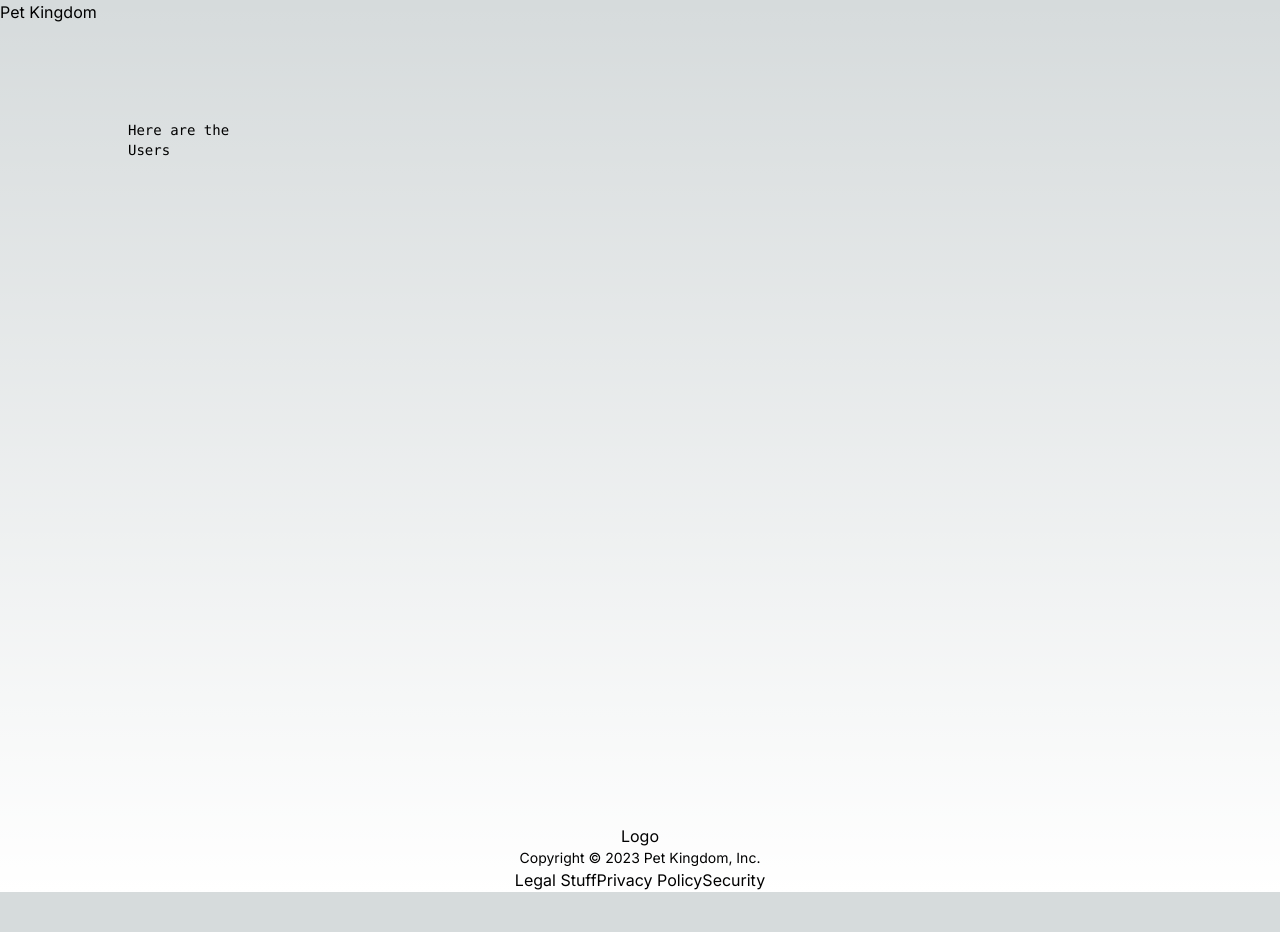
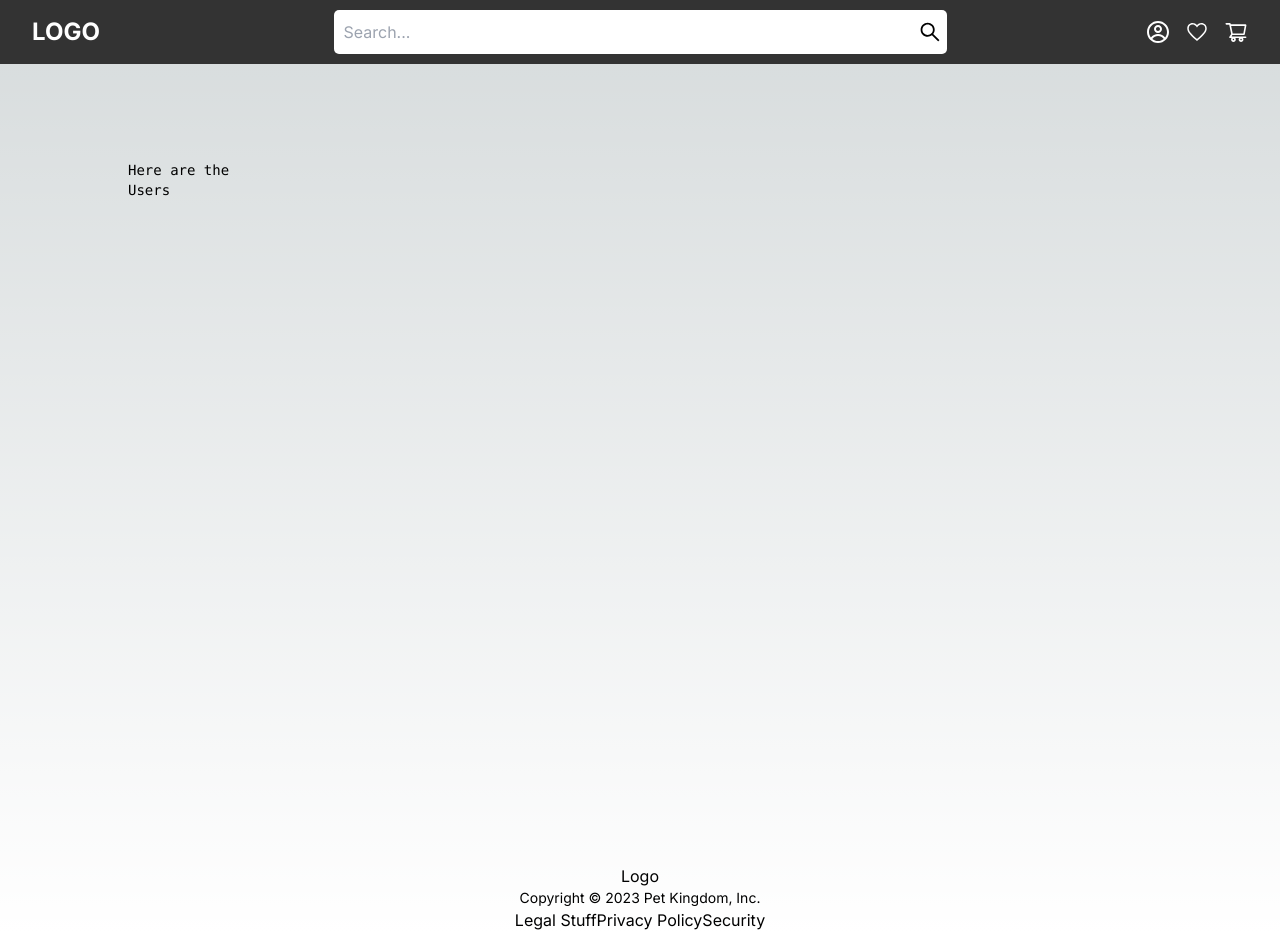
Before and after one commit to SaraDonaldson/pet-kingdom, a Next.js app in the folder pet-kingdom/: page /settings in a window 1280 px wide. Before the commit the page ends 892 px from the top, so only its background shows below. Built offline with nearby package versions, Linux system fonts and the light colour scheme.

Commit message:
Add css module for Navbar, modify Navbar functionality

```diff
--- /dev/null
+++ b/pet-kingdom/Components/Navbar/Navbar.module.css
@@ -0,0 +1,41 @@
+.navbar {
+    display: flex;
+    align-items: center;
+    background-color: #333;
+    color: white;
+    padding: 10px 32px;
+}
+
+.logo {
+    flex: 1;
+    font-size: 1.5em;
+    font-weight: bold;
+}
+
+.searchBar {
+    flex: 2;
+    display: flex;
+    align-items: center;
+    background-color: white;
+    border-radius: 5px;
+    padding: 5px;
+    color: black;
+}
+
+.searchBar input {
+    border: none;
+    outline: none;
+    flex: 1;
+    padding: 5px;
+}
+
+.navItems {
+    flex: 1;
+    display: flex;
+    justify-content: flex-end;
+}
+
+.icon {
+    margin-left: 15px;
+    cursor: pointer;
+}
--- a/pet-kingdom/Components/Navbar/Navbar.tsx
+++ b/pet-kingdom/Components/Navbar/Navbar.tsx
@@ -1,39 +1,44 @@
-'use client'
+"use client";
 // import { getCookie } from '@/lib/functions/cookies/getCookie';
 // import { removeCookie } from '@/lib/functions/cookies/removeCookie';
-import { cookies } from 'next/headers';
-import Image from 'next/image';
-import { usePathname, useRouter } from 'next/navigation';
-import { useEffect, useState } from 'react';
+import { cookies } from "next/headers";
+import Image from "next/image";
+import { usePathname, useRouter } from "next/navigation";
+import { useEffect, useState } from "react";
 
-const Navbar: React.FC = () => {
-const router = useRouter()
-const [isLoggedIn, setIsLoggedIn] = useState<boolean>(false)
-const [isAdmin, setIsAdmin] = useState<boolean>(false)
-const pathname = usePathname()
+import React from "react";
+import styles from "./Navbar.module.css";
+import { AiOutlineSearch, AiOutlineShoppingCart } from "react-icons/ai";
+import { IoMdHeartEmpty } from "react-icons/io";
+import { CgProfile } from "react-icons/cg";
+
+function Navbar() {
+const router = useRouter();
+const [isLoggedIn, setIsLoggedIn] = useState<boolean>(false);
+const [isAdmin, setIsAdmin] = useState<boolean>(false);
+const pathname = usePathname();
 
   function logOut() {
     if (typeof window !== "undefined") {
       // removeCookie('loggedIn');
       localStorage.clear();
       setIsLoggedIn(false);
-    if(pathname === '/'){
-
+      if (pathname === "/") {
         router.refresh();
       } else {
-      router.push('/')
+        router.push("/");
       }
     }
   }
 
   async function checkLoggedIn() {
-  console.log('trying')
+    console.log("trying");
     // if (typeof window !== "undefined") {
-    const foundUser = localStorage.getItem('user');
+    const foundUser = localStorage.getItem("user");
     if (foundUser) {
       setIsLoggedIn(true);
       const parsedUser = await JSON.parse(foundUser);
-      if (parsedUser.role !== 'user') {
+      if (parsedUser.role !== "user") {
         setIsAdmin(true);
         // setTimeoutActive(false);
       }
@@ -43,37 +48,49 @@ async function checkLoggedIn() {
     // }
   }
 
-
   useEffect(() => {
     //@ts-ignore
-window.addEventListener('storage', checkLoggedIn())
+    window.addEventListener("storage", checkLoggedIn());
     //@ts-ignore
-    return () => window.removeEventListener('storage', checkLoggedIn())
+    return () => window.removeEventListener("storage", checkLoggedIn());
   }, []);
 
   return (
-    <div className="bg-gradient-to-r via-southPeach via-70% to-transparent  from-coral bg-opacity-45 absolute top-0 left-0 w-full px-4 flex items-center justify-between">
+    <nav className={styles.navbar}>
       {/* Logo */}
-      <div onClick={()=> router.push('/')}className="flex cursor-pointer items-center">
-      Pet Kingdom
+      <div className={styles.logo}>LOGO</div>
+      <div className={styles.searchBar}>
+        <input type="text" placeholder="Search..." />
+        <AiOutlineSearch size="1.5em" />
         </div>
         {/* Buttons */}
-    {
-      isLoggedIn && (
+        {isLoggedIn && (
           <div className=" space-x-4">
-        {isAdmin &&
-        <button onClick={() => router.push(pathname.includes('admin') ? '/':'admin')} className="border-2 border-white bg-southPeach hover:shadow-md transition-all duration-300 px-4 py-2 rounded  hover:bg-opacity-80">
-          {pathname.includes('admin') ? 'User':'Admin'} View
+            {isAdmin && (
+              <button
+                onClick={() =>
+                  router.push(pathname.includes("admin") ? "/" : "admin")
+                }
+                className="border-2 border-white bg-southPeach hover:shadow-md transition-all duration-300 px-4 py-2 rounded  hover:bg-opacity-80"
+              >
+                {pathname.includes("admin") ? "User" : "Admin"} View
               </button>
-        }
-        <button onClick={logOut} className="border-2 border-white bg-southPeach hover:shadow-md transition-all px-4 py-2 rounded  hover:bg-opacity-80">
+            )}
+            <button
+              onClick={logOut}
+              className="border-2 border-white bg-southPeach hover:shadow-md transition-all px-4 py-2 rounded  hover:bg-opacity-80"
+            >
               Log Out
             </button>
           </div>
-        )
+        )}
+        <div className={styles.navItems}>
+          <CgProfile size="1.5em" className={styles.icon} />
+          <IoMdHeartEmpty size="1.5em" className={styles.icon} />
+          <AiOutlineShoppingCart size="1.5em" className={styles.icon} />
+        </div>
+    </nav>
+  );
+
 }
-    </div>
-  );
-};
-
 export default Navbar;
--- a/pet-kingdom/app/layout.tsx
+++ b/pet-kingdom/app/layout.tsx
@@ -19,9 +19,11 @@ export default function RootLayout({
   return (
     <html lang="en">
 
+      <body className={inter.className}>
       <Navbar/>
-      <body className={inter.className}>{children}</body>
+        {children}
       <Footer />
+        </body>
 
     </html>
 
--- a/pet-kingdom/app/page.tsx
+++ b/pet-kingdom/app/page.tsx
@@ -3,104 +3,7 @@ import Image from 'next/image'
 export default function Home() {
   return (
     <main className="flex min-h-screen flex-col items-center justify-between p-24">
-      <div className="z-10 max-w-5xl w-full items-center justify-between font-mono text-sm lg:flex">
-        <p className="fixed left-0 top-0 flex w-full justify-center border-b border-gray-300 bg-gradient-to-b from-zinc-200 pb-6 pt-8 backdrop-blur-2xl dark:border-neutral-800 dark:bg-zinc-800/30 dark:from-inherit lg:static lg:w-auto  lg:rounded-xl lg:border lg:bg-gray-200 lg:p-4 lg:dark:bg-zinc-800/30">
-          Get started by editing&nbsp;
-          <code className="font-mono font-bold">app/page.tsx</code>
-        </p>
-        <div className="fixed bottom-0 left-0 flex h-48 w-full items-end justify-center bg-gradient-to-t from-white via-white dark:from-black dark:via-black lg:static lg:h-auto lg:w-auto lg:bg-none">
-          <a
-            className="pointer-events-none flex place-items-center gap-2 p-8 lg:pointer-events-auto lg:p-0"
-            href="https://vercel.com?utm_source=create-next-app&utm_medium=appdir-template&utm_campaign=create-next-app"
-            target="_blank"
-            rel="noopener noreferrer"
-          >
-            By{' '}
-            <Image
-              src="/vercel.svg"
-              alt="Vercel Logo"
-              className="dark:invert"
-              width={100}
-              height={24}
-              priority
-            />
-          </a>
-        </div>
-      </div>
 
-      <div className="relative flex place-items-center before:absolute before:h-[300px] before:w-[480px] before:-translate-x-1/2 before:rounded-full before:bg-gradient-radial before:from-white before:to-transparent before:blur-2xl before:content-[''] after:absolute after:-z-20 after:h-[180px] after:w-[240px] after:translate-x-1/3 after:bg-gradient-conic after:from-sky-200 after:via-blue-200 after:blur-2xl after:content-[''] before:dark:bg-gradient-to-br before:dark:from-transparent before:dark:to-blue-700 before:dark:opacity-10 after:dark:from-sky-900 after:dark:via-[#0141ff] after:dark:opacity-40 before:lg:h-[360px] z-[-1]">
-     <h1 className='text-3xl font-semibold text-yellow-400'>Pet Kingdom</h1>
-      </div>
-
-      <div className="mb-32 grid text-center lg:max-w-5xl lg:w-full lg:mb-0 lg:grid-cols-4 lg:text-left">
-        <a
-          href="https://nextjs.org/docs?utm_source=create-next-app&utm_medium=appdir-template&utm_campaign=create-next-app"
-          className="group rounded-lg border border-transparent px-5 py-4 transition-colors hover:border-gray-300 hover:bg-gray-100 hover:dark:border-neutral-700 hover:dark:bg-neutral-800/30"
-          target="_blank"
-          rel="noopener noreferrer"
-        >
-          <h2 className={`mb-3 text-2xl font-semibold`}>
-            Docs{' '}
-            <span className="inline-block transition-transform group-hover:translate-x-1 motion-reduce:transform-none">
-              -&gt;
-            </span>
-          </h2>
-          <p className={`m-0 max-w-[30ch] text-sm opacity-50`}>
-            Find in-depth information about Next.js features and API.
-          </p>
-        </a>
-
-        <a
-          href="https://nextjs.org/learn?utm_source=create-next-app&utm_medium=appdir-template-tw&utm_campaign=create-next-app"
-          className="group rounded-lg border border-transparent px-5 py-4 transition-colors hover:border-gray-300 hover:bg-gray-100 hover:dark:border-neutral-700 hover:dark:bg-neutral-800/30"
-          target="_blank"
-          rel="noopener noreferrer"
-        >
-          <h2 className={`mb-3 text-2xl font-semibold`}>
-            Learn{' '}
-            <span className="inline-block transition-transform group-hover:translate-x-1 motion-reduce:transform-none">
-              -&gt;
-            </span>
-          </h2>
-          <p className={`m-0 max-w-[30ch] text-sm opacity-50`}>
-            Learn about Next.js in an interactive course with&nbsp;quizzes!
-          </p>
-        </a>
-
-        <a
-          href="https://vercel.com/templates?framework=next.js&utm_source=create-next-app&utm_medium=appdir-template&utm_campaign=create-next-app"
-          className="group rounded-lg border border-transparent px-5 py-4 transition-colors hover:border-gray-300 hover:bg-gray-100 hover:dark:border-neutral-700 hover:dark:bg-neutral-800/30"
-          target="_blank"
-          rel="noopener noreferrer"
-        >
-          <h2 className={`mb-3 text-2xl font-semibold`}>
-            Templates{' '}
-            <span className="inline-block transition-transform group-hover:translate-x-1 motion-reduce:transform-none">
-              -&gt;
-            </span>
-          </h2>
-          <p className={`m-0 max-w-[30ch] text-sm opacity-50`}>
-            Explore the Next.js 13 playground.
-          </p>
-        </a>
-
-        <a
-          href="https://vercel.com/new?utm_source=create-next-app&utm_medium=appdir-template&utm_campaign=create-next-app"
-          className="group rounded-lg border border-transparent px-5 py-4 transition-colors hover:border-gray-300 hover:bg-gray-100 hover:dark:border-neutral-700 hover:dark:bg-neutral-800/30"
-          target="_blank"
-          rel="noopener noreferrer"
-        >
-          <h2 className={`mb-3 text-2xl font-semibold`}>
-            Deploy{' '}
-            <span className="inline-block transition-transform group-hover:translate-x-1 motion-reduce:transform-none">
-              -&gt;
-            </span>
-          </h2>
-          <p className={`m-0 max-w-[30ch] text-sm opacity-50`}>
-            Instantly deploy your Next.js site to a shareable URL with Vercel.
-          </p>
-        </a>
-      </div>
     </main>
   )
 }
```
Also changed, not shown: pet-kingdom/Components/Common/Button/index.tsx (+14 -9 lines), pet-kingdom/package.json (+0 -13 lines), 1 other file (tests, documents, lock files or other folders). Lines whose indentation alone changed are shown as unchanged.
